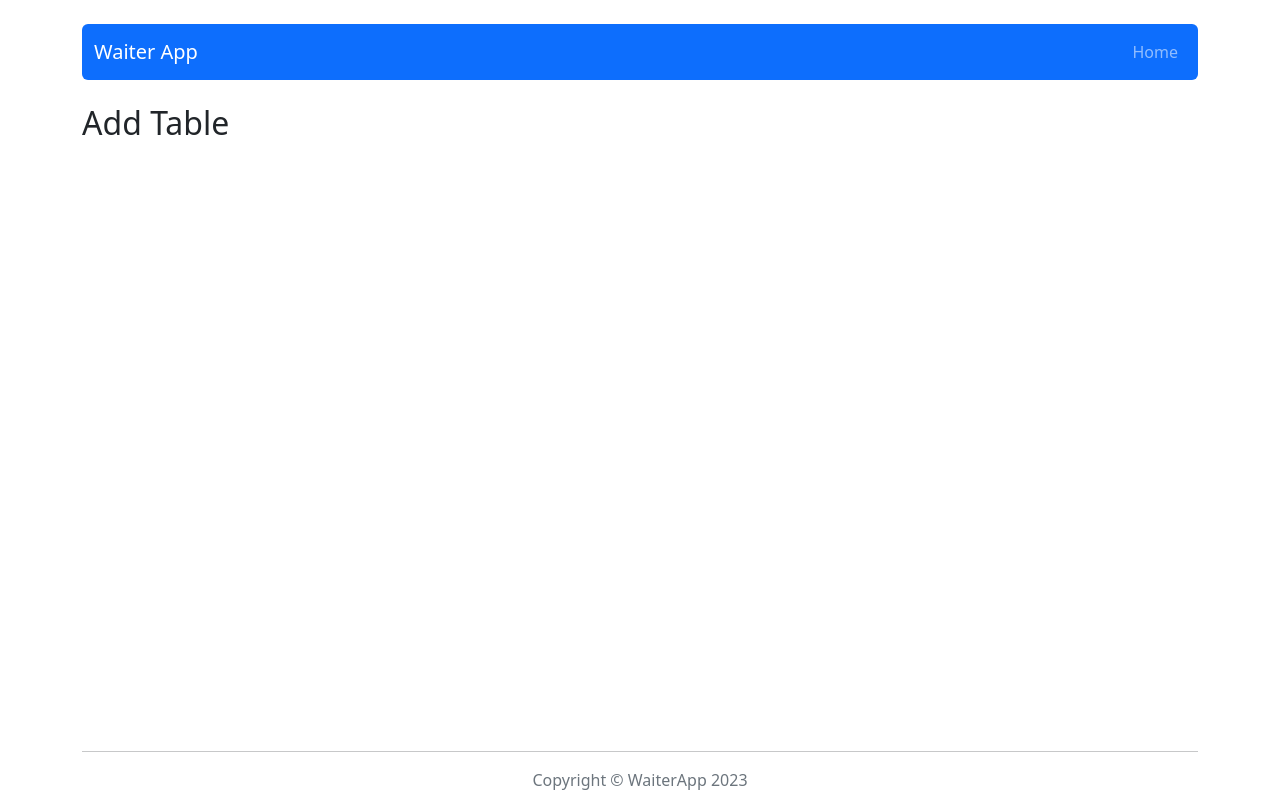
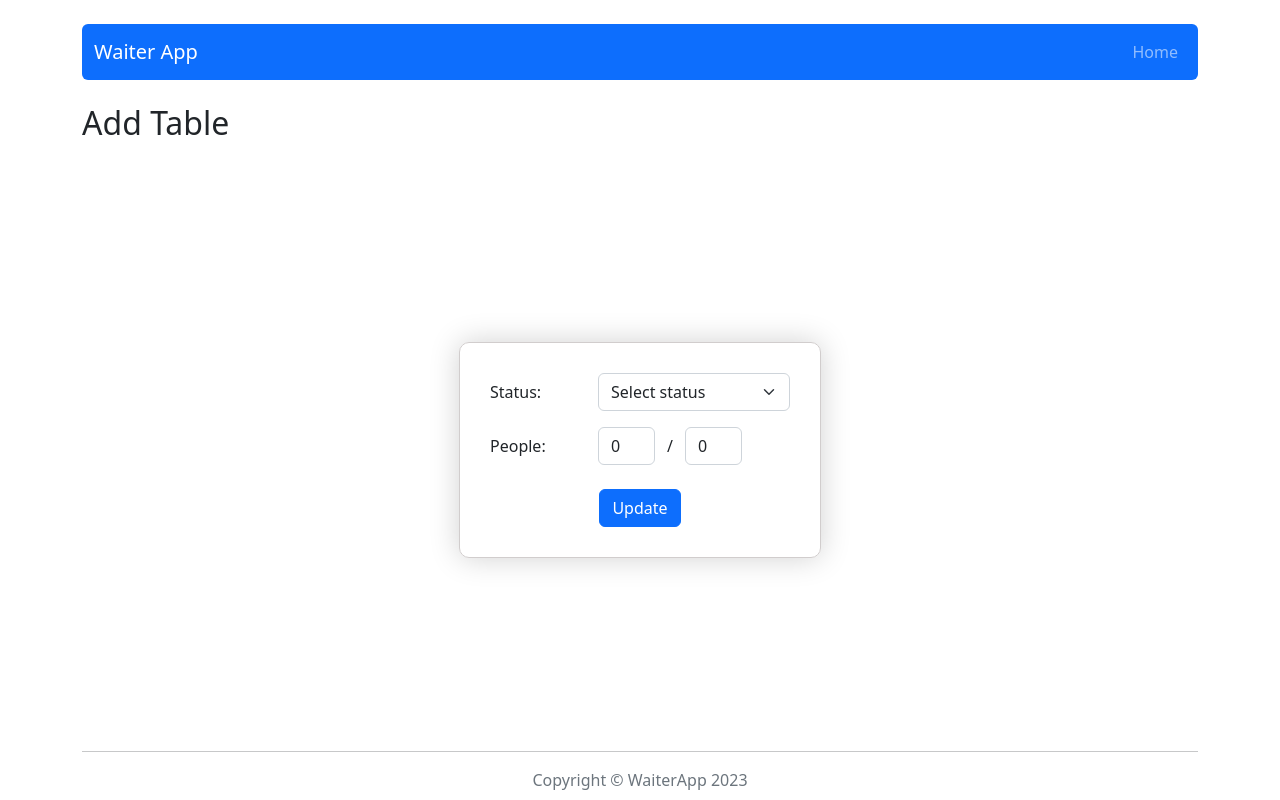
Before and after one commit to iMdPd/reactWaiterApp, a React (Create React App) app: page /table/add in a window 1280 px wide. Built offline with nearby package versions, Linux system fonts and the light colour scheme; no server answers.

Commit message:
Feat: Add new table

```diff
--- a/public/db/app.json
+++ b/public/db/app.json
@@ -2,10 +2,10 @@
   "tables": [
     {
       "id": "1",
-      "status": "Busy",
-      "peopleAmount": "4",
+      "status": "Free",
+      "peopleAmount": "0",
       "maxPeopleAmount": "4",
-      "bill": "3"
+      "bill": "0"
     },
     {
       "id": "2",
@@ -27,13 +27,6 @@
       "peopleAmount": "0",
       "maxPeopleAmount": "3",
       "bill": "0"
-    },
-    {
-      "id": "5",
-      "status": "Busy",
-      "peopleAmount": "2",
-      "maxPeopleAmount": "8",
-      "bill": "120"
     }
   ]
 }
--- a/src/components/features/RenderTable.js
+++ b/src/components/features/RenderTable.js
@@ -11,7 +11,6 @@ export const RenderTable = ({ id, status }) => {
   const dispatch = useDispatch();
 
   const handleRemoveTable = (id) => {
-    console.log(id);
     setModalShow(false);
     dispatch(deleteTable(id));
   };
--- a/src/components/features/TableForm.js
+++ b/src/components/features/TableForm.js
@@ -1,21 +1,15 @@
 import { useState } from "react";
 import { Button, Col, Form, Row } from "react-bootstrap";
-import { useDispatch } from "react-redux";
-import { patchTableDetails } from "../../redux/tablesRedux";
-import { useNavigate } from "react-router-dom";
 import PropTypes from "prop-types";
 import { useForm } from "react-hook-form";
 
-export const TableForm = (param) => {
-  const dispach = useDispatch();
-  const navigate = useNavigate();
-
-  const [status, setStatus] = useState(`${param.status}`);
-  const [peopleAmount, setPeopleAmount] = useState(`${param.peopleAmount}`);
+export const TableForm = ({ action, ...params }) => {
+  const [status, setStatus] = useState(params.status || "selected");
+  const [peopleAmount, setPeopleAmount] = useState(params.peopleAmount || "0");
   const [maxPeopleAmount, setMaxPeopleAmount] = useState(
-    `${param.maxPeopleAmount}`
+    params.maxPeopleAmount || "0"
   );
-  const [bill, setBill] = useState(`${param.bill}`);
+  const [bill, setBill] = useState(params.bill || "0");
 
   const {
     register,
@@ -23,16 +17,13 @@ export const TableForm = (param) => {
     formState: { errors },
   } = useForm();
 
-  const handleSubmit = (e) => {
-    dispach(
-      patchTableDetails(param.id, {
-        status,
-        peopleAmount,
-        maxPeopleAmount,
-        bill,
-      })
-    );
-    navigate("/");
+  const handleSubmit = () => {
+    action({
+      status,
+      peopleAmount,
+      maxPeopleAmount,
+      bill,
+    });
   };
 
   if (maxPeopleAmount > 10) setMaxPeopleAmount("10");
@@ -60,6 +51,9 @@ export const TableForm = (param) => {
         </Form.Label>
         <Col xs={8}>
           <Form.Select
+            {...register("category", {
+              validate: (value) => value !== "selected",
+            })}
             aria-label="Select status"
             defaultValue={status}
             onChange={(e) => {
@@ -67,11 +61,19 @@ export const TableForm = (param) => {
               setStatus(e.target.value);
             }}
           >
+            <option value="selected" disabled>
+              Select status
+            </option>
             <option value="Free">Free</option>
             <option value="Reserved">Reserved</option>
             <option value="Busy">Busy</option>
             <option value="Cleaning">Cleaning</option>
           </Form.Select>
+          {errors.category && (
+            <small className="d-block form-text text-danger mt-2">
+              Please select a status.
+            </small>
+          )}
         </Col>
       </Form.Group>
 
@@ -143,9 +145,10 @@ export const TableForm = (param) => {
 };
 
 TableForm.propTypes = {
-  bill: PropTypes.string.isRequired,
-  id: PropTypes.string.isRequired,
-  maxPeopleAmount: PropTypes.string.isRequired,
-  peopleAmount: PropTypes.string.isRequired,
-  status: PropTypes.string.isRequired,
+  action: PropTypes.func,
+  bill: PropTypes.string,
+  id: PropTypes.string,
+  maxPeopleAmount: PropTypes.string,
+  peopleAmount: PropTypes.string,
+  status: PropTypes.string,
 };
--- a/src/components/pages/AddTable.js
+++ b/src/components/pages/AddTable.js
@@ -1,3 +1,47 @@
+import { Col, Row } from "react-bootstrap";
+import { TableForm } from "../features/TableForm";
+import { useNavigate } from "react-router-dom";
+import { useDispatch, useSelector } from "react-redux";
+import { addTableRequest, selectTables } from "../../redux/tablesRedux";
+
 export const AddTable = () => {
-  return <h1>Add Table</h1>;
+  const navigate = useNavigate();
+  const dispatch = useDispatch();
+
+  const allTables = useSelector(selectTables);
+
+  const allTableId = allTables.map((table) => Number(table.id));
+
+  const newTableId = Math.max(...allTableId) + 1;
+
+  const handleAddTable = (tableDetails) => {
+    dispatch(addTableRequest({ ...tableDetails, id: `${newTableId}` }));
+    navigate("/");
+  };
+
+  return (
+    <>
+      <h1>Add Table</h1>
+      <div
+        style={{
+          display: "flex",
+          alignItems: "center",
+          justifyContent: "center",
+        }}
+      >
+        <Row style={{ transform: "translateY(200px)" }}>
+          <Col
+            style={{
+              border: "1px solid #d1cdcd",
+              padding: "30px",
+              borderRadius: "10px",
+              boxShadow: "0px 0px 30px 0px rgba(209, 209, 209, 1)",
+            }}
+          >
+            <TableForm action={handleAddTable} />
+          </Col>
+        </Row>
+      </div>
+    </>
+  );
 };
--- a/src/components/pages/Home.js
+++ b/src/components/pages/Home.js
@@ -10,7 +10,7 @@ export const Home = () => {
 
   return (
     <>
-      <Stack direction="horizontal" gap={3}>
+      <Stack className="mb-3" direction="horizontal" gap={3}>
         <h1>All tables</h1>
         <Button
           className="ms-auto"
--- a/src/components/pages/TableDetails.js
+++ b/src/components/pages/TableDetails.js
@@ -1,12 +1,20 @@
 import { Col, Row } from "react-bootstrap";
-import { useSelector } from "react-redux";
-import { Navigate, useParams } from "react-router-dom";
-import { selectTableById } from "../../redux/tablesRedux";
+import { useDispatch, useSelector } from "react-redux";
+import { Navigate, useNavigate, useParams } from "react-router-dom";
+import { patchTableDetails, selectTableById } from "../../redux/tablesRedux";
 import { TableForm } from "../features/TableForm";
 
 export const TableDetails = () => {
+  const dispach = useDispatch();
+  const navigate = useNavigate();
+
   const { id } = useParams();
   const tableData = useSelector((state) => selectTableById(state, id));
+
+  const handleUpdateTableDetails = (table) => {
+    dispach(patchTableDetails({ ...table }, id));
+    navigate("/");
+  };
 
   if (!tableData) return <Navigate to="/" />;
   return (
@@ -30,7 +38,7 @@ export const TableDetails = () => {
           >
             <h1 className="mb-4">Table {id}</h1>
 
-            <TableForm {...tableData} />
+            <TableForm action={handleUpdateTableDetails} {...tableData} />
           </Col>
         </Row>
       </div>
--- a/src/redux/tablesRedux.js
+++ b/src/redux/tablesRedux.js
@@ -8,9 +8,12 @@ const createActionName = (actionName) => `app/tables/${actionName}`;
 const UPDATE_TABLES = createActionName("UPDATE_TABLES");
 const UPDATE_TABLE_DETAILS = createActionName("UPDATE_TABLES");
 const REMOVE_TABLE = createActionName("REMOVE_TABLE");
+const ADD_TABLE = createActionName("ADD_TABLE");
 
 /* ACTION CREATORS */
 export const updateTables = (payload) => ({ type: UPDATE_TABLES, payload });
+export const addTable = (payload) => ({ type: ADD_TABLE, payload });
+export const removeTable = (payload) => ({ type: REMOVE_TABLE, payload });
 export const updateTableDitails = (payload) => ({
   type: UPDATE_TABLE_DETAILS,
   payload,
@@ -24,8 +27,8 @@ export const fetchTables = () => {
   };
 };
 
-export const patchTableDetails = (id, tableDitails) => {
-  return (dispatch) => {
+export const patchTableDetails = (tableDitails, id) => {
+  return () => {
     const options = {
       method: "PATCH",
       headers: {
@@ -34,18 +37,36 @@ export const patchTableDetails = (id, tableDitails) => {
       body: JSON.stringify(tableDitails),
     };
 
+    fetch(`http://localhost:3131/api/tables/${id}`, options);
+  };
+};
+
+export const deleteTable = (id) => {
+  return (dispatch) => {
+    const options = {
+      method: "DELETE",
+    };
+
     fetch(`http://localhost:3131/api/tables/${id}`, options).then(() =>
-      dispatch(updateTableDitails(tableDitails))
+      dispatch(removeTable(id))
     );
   };
 };
 
-export const deleteTable = (id) => {
-  const options = {
-    method: "DELETE",
+export const addTableRequest = (newTable) => {
+  return (dispatch) => {
+    const options = {
+      method: "POST",
+      headers: {
+        "Content-Type": "application/json",
+      },
+      body: JSON.stringify(newTable),
+    };
+
+    fetch(`http://localhost:3131/api/tables`, options).then(() =>
+      dispatch(addTable(newTable))
+    );
   };
-
-  fetch(`http://localhost:3131/api/tables/${id}`, options);
 };
 
 export const tablesReducer = (statePart = [], action) => {
@@ -59,6 +80,9 @@ export const tablesReducer = (statePart = [], action) => {
     case REMOVE_TABLE:
       return [...statePart.filter((post) => post.id !== action.payload)];
 
+    case ADD_TABLE:
+      return [...statePart, action.payload];
+
     default:
       return statePart;
   }
```
